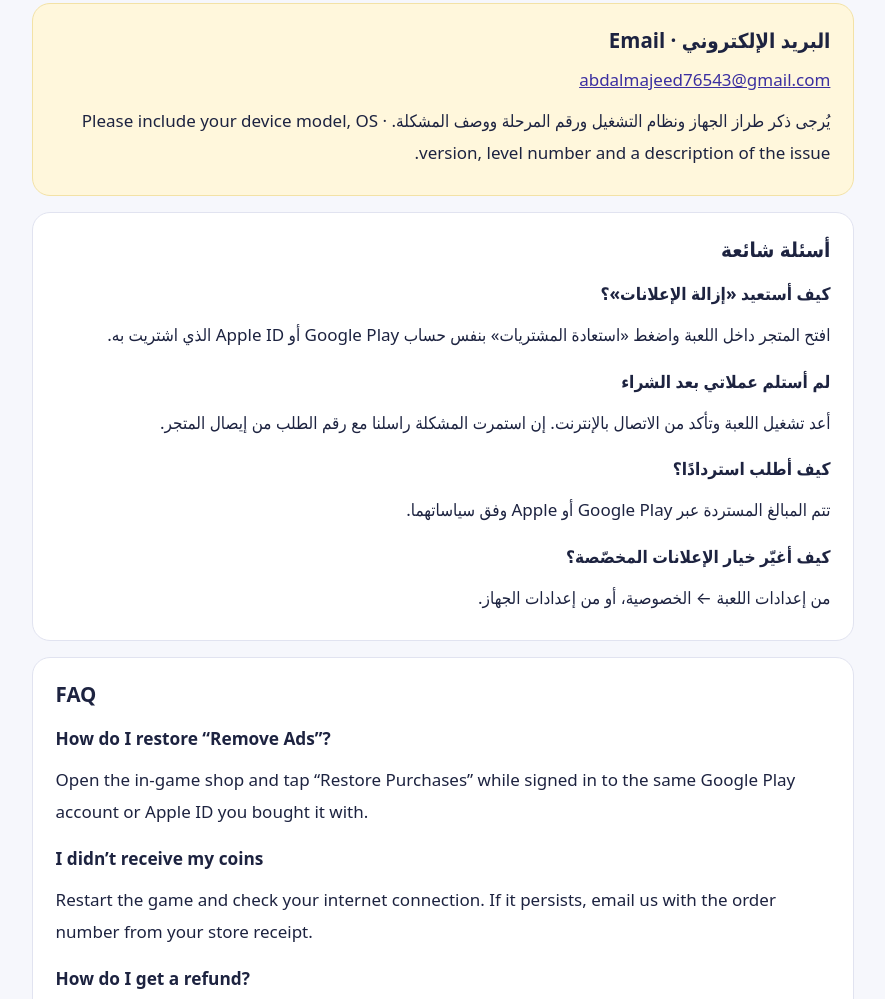
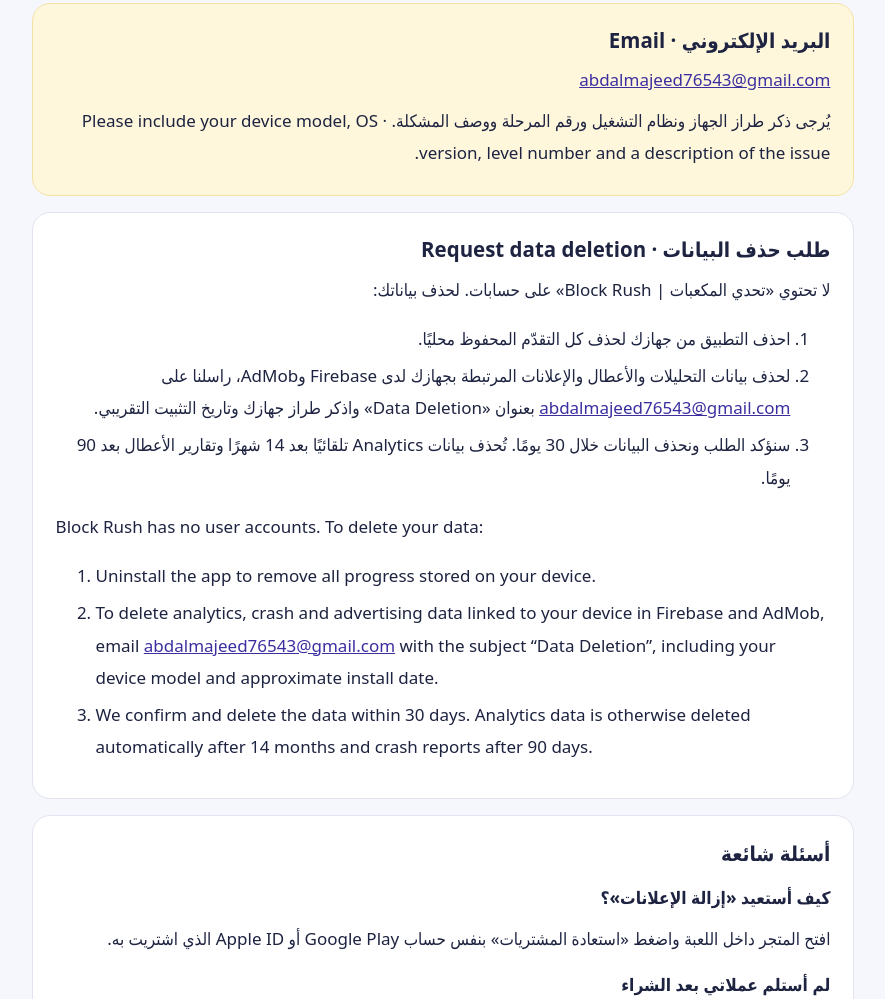
Before and after one commit to abdu-zeyad/abdu-zeyad.github.io, a plain HTML site: page blockrush/support/index.html in a window 1280 px wide. Shown: the part 367-1366 px from the top of the page, without its empty margins (197-1082 px from the left). Drawn offline with Linux system fonts and the light colour scheme.

Commit message:
Add Block Rush data deletion instructions
Co-Authored-By: Claude Opus 5.5 <noreply@anthropic.com>

```diff
--- a/blockrush/support/index.html
+++ b/blockrush/support/index.html
@@ -11,6 +11,15 @@
 <section class="notice"><h2>البريد الإلكتروني · Email</h2>
 <p><a class="ltr" href="mailto:abdalmajeed76543@gmail.com?subject=Block%20Rush%20Support">abdalmajeed76543@gmail.com</a></p>
 <p>يُرجى ذكر طراز الجهاز ونظام التشغيل ورقم المرحلة ووصف المشكلة. · Please include your device model, OS version, level number and a description of the issue.</p></section>
+<section id="delete-data"><h2>طلب حذف البيانات · Request data deletion</h2>
+<p>لا تحتوي «تحدي المكعبات | Block Rush» على حسابات. لحذف بياناتك:</p>
+<ol><li>احذف التطبيق من جهازك لحذف كل التقدّم المحفوظ محليًا.</li>
+<li>لحذف بيانات التحليلات والأعطال والإعلانات المرتبطة بجهازك لدى Firebase وAdMob، راسلنا على <a class="ltr" href="mailto:abdalmajeed76543@gmail.com?subject=Block%20Rush%20Data%20Deletion">abdalmajeed76543@gmail.com</a> بعنوان «Data Deletion» واذكر طراز جهازك وتاريخ التثبيت التقريبي.</li>
+<li>سنؤكد الطلب ونحذف البيانات خلال 30 يومًا. تُحذف بيانات Analytics تلقائيًا بعد 14 شهرًا وتقارير الأعطال بعد 90 يومًا.</li></ol>
+<div class="english"><p>Block Rush has no user accounts. To delete your data:</p>
+<ol><li>Uninstall the app to remove all progress stored on your device.</li>
+<li>To delete analytics, crash and advertising data linked to your device in Firebase and AdMob, email <a href="mailto:abdalmajeed76543@gmail.com?subject=Block%20Rush%20Data%20Deletion">abdalmajeed76543@gmail.com</a> with the subject “Data Deletion”, including your device model and approximate install date.</li>
+<li>We confirm and delete the data within 30 days. Analytics data is otherwise deleted automatically after 14 months and crash reports after 90 days.</li></ol></div></section>
 <section><h2>أسئلة شائعة</h2>
 <h3>كيف أستعيد «إزالة الإعلانات»؟</h3><p>افتح المتجر داخل اللعبة واضغط «استعادة المشتريات» بنفس حساب Google Play أو Apple ID الذي اشتريت به.</p>
 <h3>لم أستلم عملاتي بعد الشراء</h3><p>أعد تشغيل اللعبة وتأكد من الاتصال بالإنترنت. إن استمرت المشكلة راسلنا مع رقم الطلب من إيصال المتجر.</p>
```
